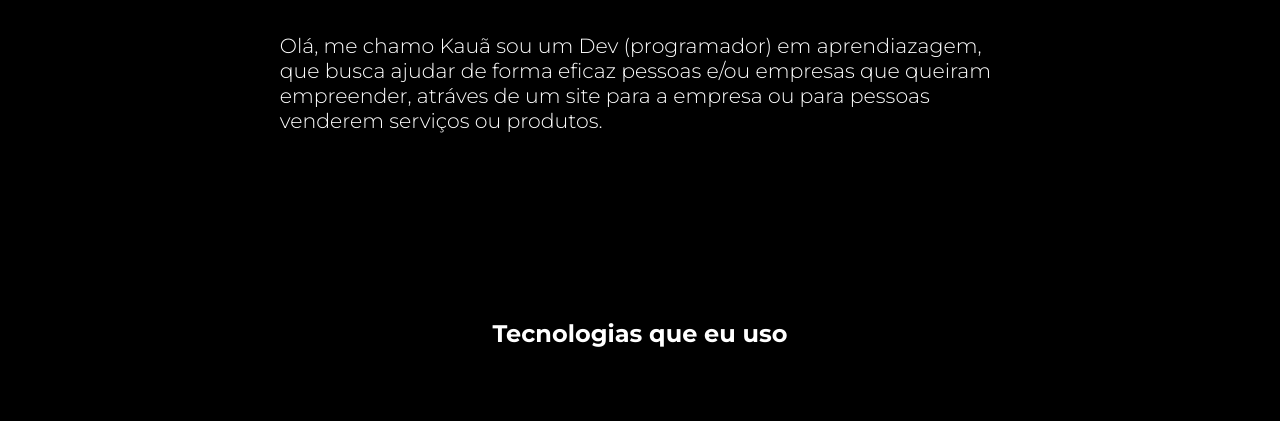
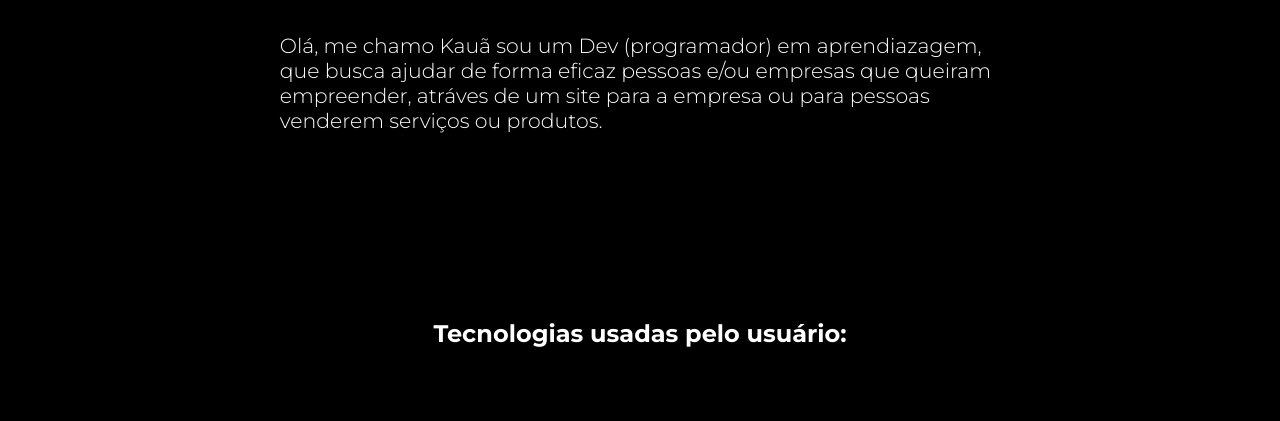
Before and after one commit to Vennom-Programer/Portifolio, a plain HTML site: page index.htm in a window 1280 px wide. Shown: the part 241-662 px from the top of the page. Drawn offline with Linux system fonts and the light colour scheme.

Commit message:
Update index.htm

```diff
--- a/index.htm
+++ b/index.htm
@@ -36,7 +36,7 @@
     </section>
 
     <h2>
-        Tecnologias que eu uso
+        Tecnologias usadas pelo usuário:
     </h2>
         <section id="images">
             <a href="" class="icone-1"><i class="fa-brands fa-html5"></i></a>
```
